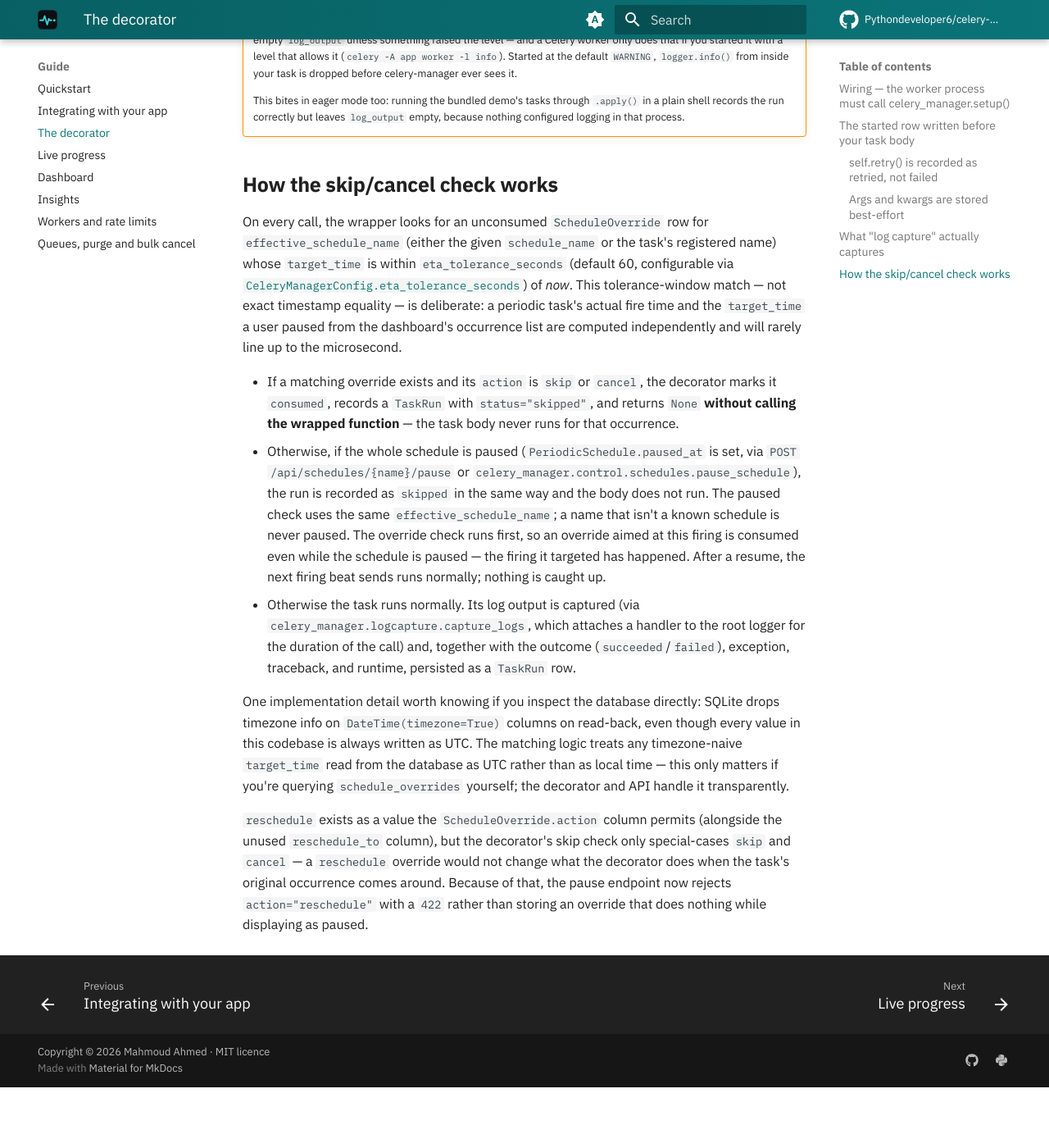
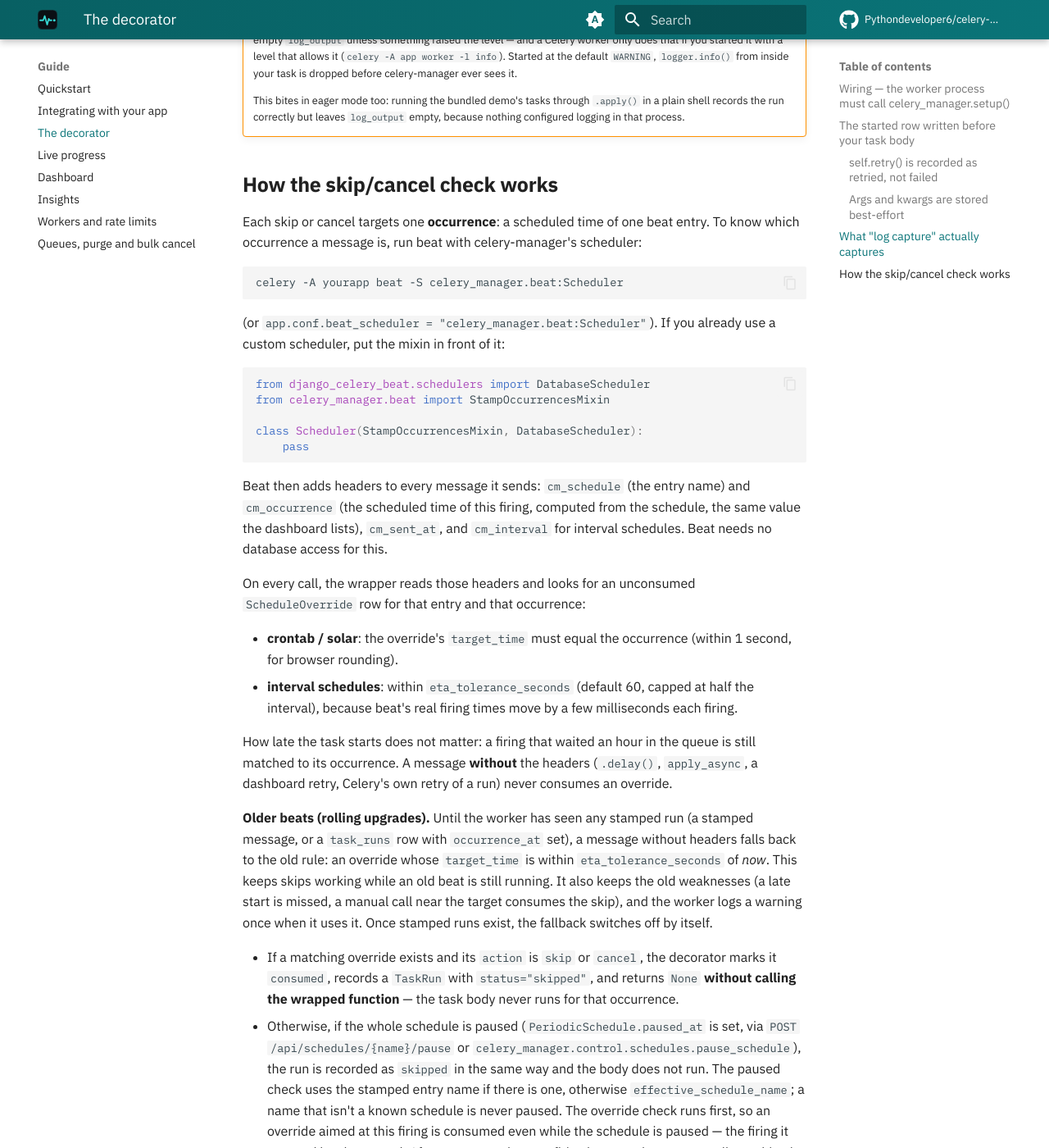
Before and after one commit to Pythondeveloper6/celery-manager, an MkDocs documentation site: the page built from docs/decorator.md, in a window 1280 px wide and 1400 px high, scrolled down 4701 px. Shown: the whole window at 82% size. Built offline with MkDocs 1.6.1 and Material for MkDocs 9.7.7, drawn with Linux system fonts in a browser that asks for light colours; comment, search, counter and statistics services are not loaded; before the commit the page ends 6027 px from its top, so only the background shows below that.

Commit message:
Docs: occurrence headers, the beat scheduler, and rolling upgrades

````diff
--- a/docs/decorator.md
+++ b/docs/decorator.md
@@ -238,15 +238,52 @@
 
 ## How the skip/cancel check works
 
-On every call, the wrapper looks for an unconsumed `ScheduleOverride` row
-for `effective_schedule_name` (either the given `schedule_name` or the
-task's registered name) whose `target_time` is within
-`eta_tolerance_seconds` (default 60, configurable via
-[`CeleryManagerConfig.eta_tolerance_seconds`](configuration.md)) of *now*.
-This tolerance-window match — not exact timestamp equality — is
-deliberate: a periodic task's actual fire time and the `target_time` a user
-paused from the dashboard's occurrence list are computed independently and
-will rarely line up to the microsecond.
+Each skip or cancel targets one **occurrence**: a scheduled time of one
+beat entry. To know which occurrence a message is, run beat with
+celery-manager's scheduler:
+
+```bash
+celery -A yourapp beat -S celery_manager.beat:Scheduler
+```
+
+(or `app.conf.beat_scheduler = "celery_manager.beat:Scheduler"`). If you
+already use a custom scheduler, put the mixin in front of it:
+
+```python
+from django_celery_beat.schedulers import DatabaseScheduler
+from celery_manager.beat import StampOccurrencesMixin
+
+class Scheduler(StampOccurrencesMixin, DatabaseScheduler):
+    pass
+```
+
+Beat then adds headers to every message it sends: `cm_schedule` (the entry
+name) and `cm_occurrence` (the scheduled time of this firing, computed from
+the schedule, the same value the dashboard lists), `cm_sent_at`, and
+`cm_interval` for interval schedules. Beat needs no database access for this.
+
+On every call, the wrapper reads those headers and looks for an unconsumed
+`ScheduleOverride` row for that entry and that occurrence:
+
+- **crontab / solar**: the override's `target_time` must equal the
+  occurrence (within 1 second, for browser rounding).
+- **interval schedules**: within `eta_tolerance_seconds` (default 60, capped
+  at half the interval), because beat's real firing times move by a few
+  milliseconds each firing.
+
+How late the task starts does not matter: a firing that waited an hour in
+the queue is still matched to its occurrence. A message **without** the
+headers (`.delay()`, `apply_async`, a dashboard retry, Celery's own retry of
+a run) never consumes an override.
+
+**Older beats (rolling upgrades).** Until the worker has seen any stamped run
+(a stamped message, or a `task_runs` row with `occurrence_at` set), a message
+without headers falls back to the old rule: an override whose `target_time`
+is within `eta_tolerance_seconds` of *now*. This keeps skips working while
+an old beat is still running. It also keeps the old weaknesses (a late
+start is missed, a manual call near the target consumes the skip), and the
+worker logs a warning once when it uses it. Once stamped runs exist, the
+fallback switches off by itself.
 
 - If a matching override exists and its `action` is `skip` or `cancel`,
   the decorator marks it `consumed`, records a `TaskRun` with
@@ -256,7 +293,8 @@
   is set, via `POST /api/schedules/{name}/pause` or
   `celery_manager.control.schedules.pause_schedule`), the run is recorded
   as `skipped` in the same way and the body does not run. The paused check
-  uses the same `effective_schedule_name`; a name that isn't a known
+  uses the stamped entry name if there is one, otherwise
+  `effective_schedule_name`; a name that isn't a known
   schedule is never paused. The override check runs first, so an override
   aimed at this firing is consumed even while the schedule is paused — the
   firing it targeted has happened. After a resume, the next firing beat
````
Also changed, not shown: CHANGELOG.md (+28 -0 lines), README.md (+8 -0 lines), docs/configuration.md (+7 -5 lines), docs/dashboard.md (+4 -3 lines), docs/features.md (+3 -1 lines), docs/integrations.md (+1 -1 lines), docs/rest-api.md (+6 -0 lines), examples/django_demo/README.md (+1 -1 lines), examples/fastapi_demo/README.md (+1 -1 lines), examples/flask_demo/README.md (+1 -1 lines).
